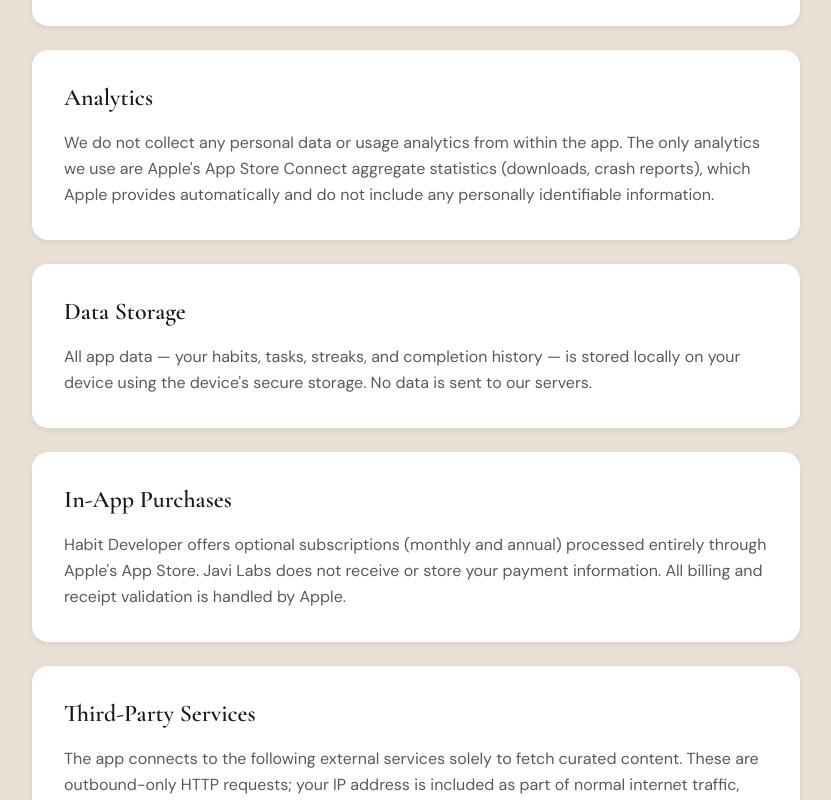
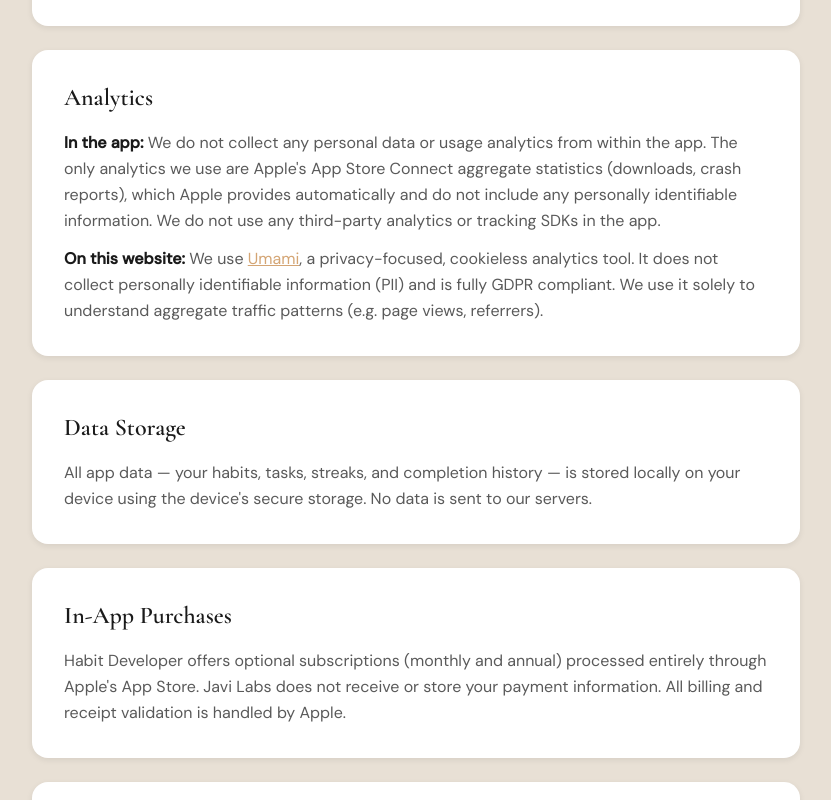
Before and after one commit to LucidZ/HabitDeveloperWeb, a React (Vite) app: page /privacy in a window 1280 px wide. Shown: the part 820-1620 px from the top of the page, without its empty margins (224-1055 px from the left). Built offline with nearby package versions, Linux system fonts and the light colour scheme.

Commit message:
Add Umami analytics and update Privacy Policy to cover website
Adds cookieless Umami analytics to the website and updates the Privacy
Policy Analytics section to separately disclose app vs. website data
practices.

Co-Authored-By: Claude Sonnet 4.6 <noreply@anthropic.com>

```diff
--- a/index.html
+++ b/index.html
@@ -22,6 +22,13 @@
 
     <title>Habit Developer — Develop Your Photos. Develop Yourself.</title>
 
+    <!-- Umami Analytics -->
+    <script
+      defer
+      src="https://cloud.umami.is/script.js"
+      data-website-id="4184fc84-4aa9-4faf-bcc3-3fc574335624"
+    ></script>
+
     <!-- Google Fonts -->
     <link rel="preconnect" href="https://fonts.googleapis.com" />
     <link rel="preconnect" href="https://fonts.gstatic.com" crossorigin />
--- a/src/pages/Privacy.jsx
+++ b/src/pages/Privacy.jsx
@@ -84,11 +84,27 @@ function Privacy() {
           </Section>
 
           <Section title="Analytics">
+            <p className="font-body leading-relaxed mb-3" style={{ color: 'rgba(0,0,0,0.65)' }}>
+              <strong style={{ color: '#1A1A1A' }}>In the app:</strong> We do not collect any
+              personal data or usage analytics from within the app. The only analytics we use are
+              Apple's App Store Connect aggregate statistics (downloads, crash reports), which Apple
+              provides automatically and do not include any personally identifiable information. We
+              do not use any third-party analytics or tracking SDKs in the app.
+            </p>
             <p className="font-body leading-relaxed" style={{ color: 'rgba(0,0,0,0.65)' }}>
-              We do not collect any personal data or usage analytics from within the app. The only
-              analytics we use are Apple's App Store Connect aggregate statistics (downloads, crash
-              reports), which Apple provides automatically and do not include any personally
-              identifiable information.
+              <strong style={{ color: '#1A1A1A' }}>On this website:</strong> We use{' '}
+              <a
+                href="https://umami.is"
+                target="_blank"
+                rel="noopener noreferrer"
+                style={{ color: '#D4A574' }}
+                className="hover:opacity-70 transition-opacity underline"
+              >
+                Umami
+              </a>
+              , a privacy-focused, cookieless analytics tool. It does not collect personally
+              identifiable information (PII) and is fully GDPR compliant. We use it solely to
+              understand aggregate traffic patterns (e.g. page views, referrers).
             </p>
           </Section>
 
@@ -120,9 +136,6 @@ function Privacy() {
               <li><strong style={{ color: '#1A1A1A' }}>Cleveland Museum of Art</strong> — open-access CC0 artwork</li>
               <li><strong style={{ color: '#1A1A1A' }}>Wikimedia Commons</strong> — Picture of the Day</li>
             </ul>
-            <p className="font-body leading-relaxed mt-3" style={{ color: 'rgba(0,0,0,0.65)' }}>
-              We do not use any third-party analytics or tracking SDKs.
-            </p>
           </Section>
 
           <Section title="Children">
```
